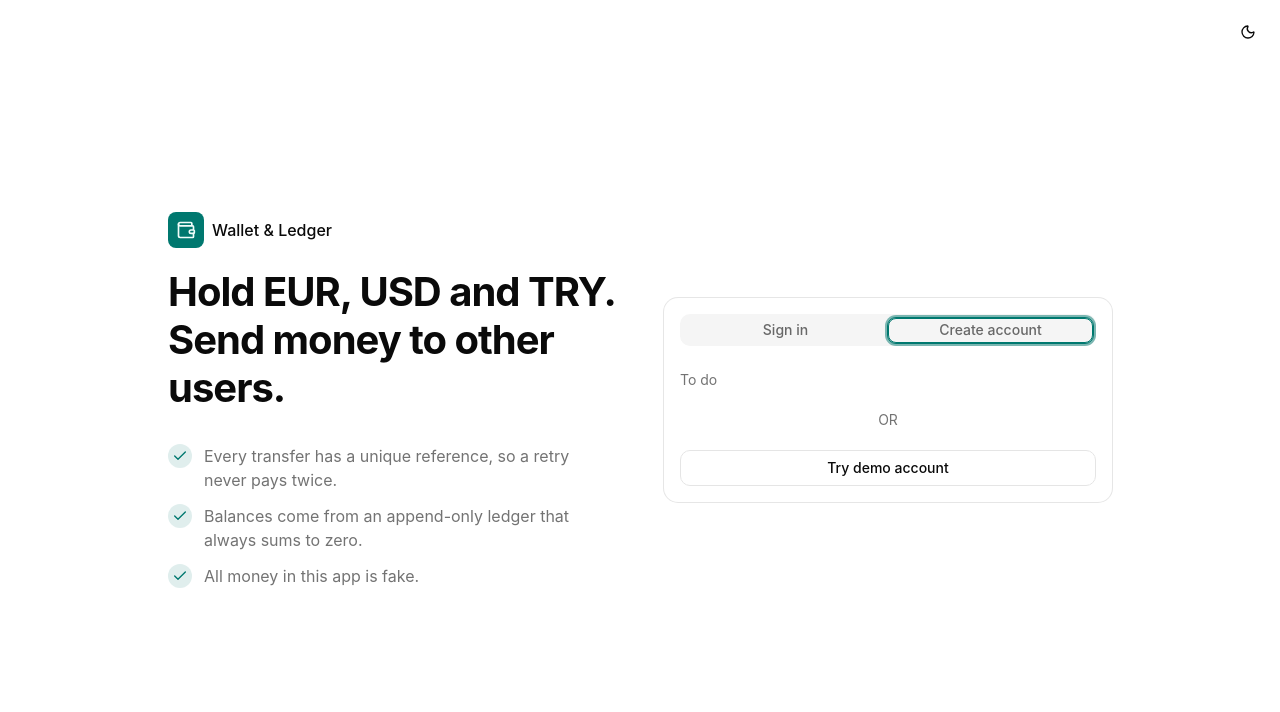
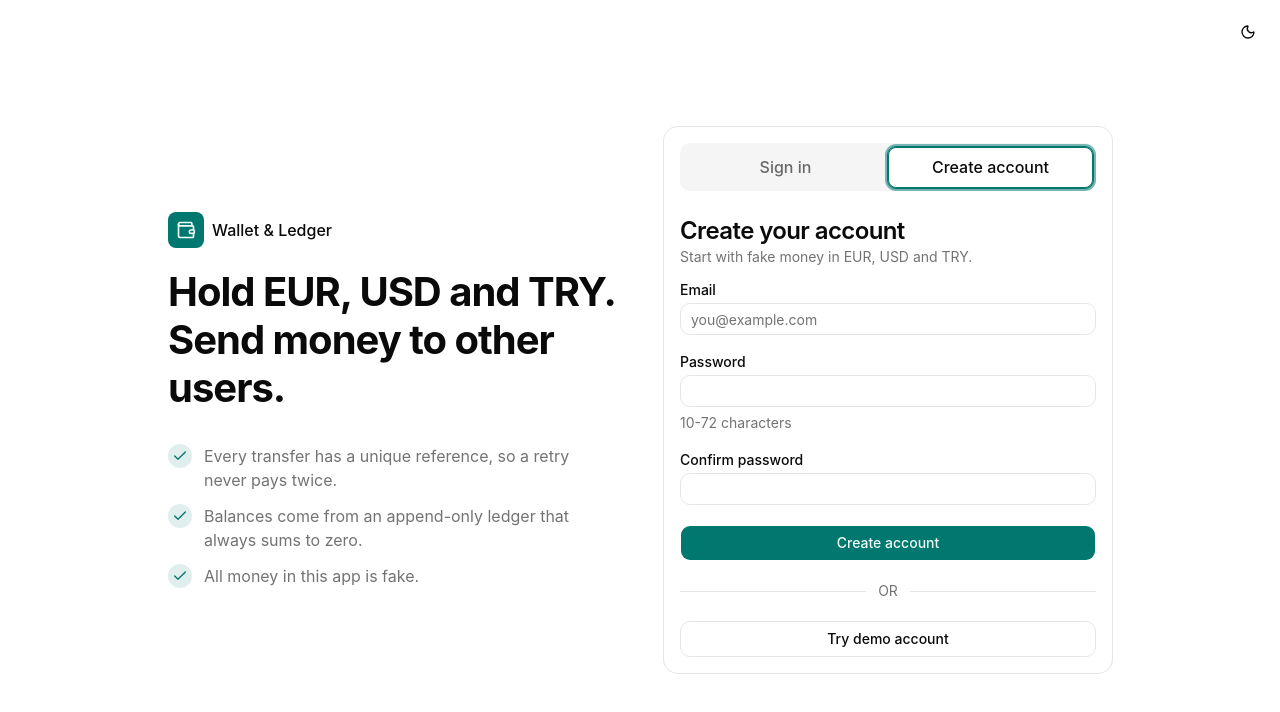
Before and after one commit to Sametkorkmazz/wallet-ledger, a React (Vite) app in the folder frontend/: page /auth in a window 1280 px wide. Both pictures are taken after typing "name@example.com", "Sample123" into the empty fields and a click on the tab "Create account". Shown: the top 712 px of the page. Built offline with nearby package versions, Linux system fonts and the light colour scheme.

Commit message:
feat: sign-up form and tab styling (#25)
* fix: import shadcn variant stylesheet for data-state variants

* feat: add sign-up tab and larger auth tabs

* feat: add sign-up tab and larger auth tabs

```diff
--- /dev/null
+++ b/frontend/src/components/auth/SignUpForm.tsx
@@ -0,0 +1,83 @@
+import { signUpSchema, type SignUpValues } from "@/schemas/auth";
+import { zodResolver } from "@hookform/resolvers/zod";
+import { useForm } from "react-hook-form";
+import { useNavigate } from "react-router-dom";
+import { Button } from "../ui/button";
+import { Input } from "../ui/input";
+import { Label } from "../ui/label";
+
+export default function SignUpForm() {
+  const {
+    register,
+    handleSubmit,
+    formState: { errors },
+  } = useForm<SignUpValues>({
+    resolver: zodResolver(signUpSchema),
+  });
+
+  const navigate = useNavigate();
+  function onSubmit() {
+    // TODO: call api.signUp(data)
+    navigate("/dashboard");
+  }
+
+  return (
+    <form
+      className="flex flex-col gap-5"
+      noValidate
+      onSubmit={handleSubmit(onSubmit)}
+    >
+      <div className="flex flex-col gap-1.5">
+        <Label htmlFor="su-email">Email</Label>
+        <Input
+          aria-invalid={!!errors.email}
+          placeholder="you@example.com"
+          autoComplete="email"
+          id="su-email"
+          {...register("email")}
+        />
+        {errors.email && (
+          <p className="text-sm text-danger">{errors.email.message}</p>
+        )}
+      </div>
+
+      <div className="flex flex-col gap-1.5">
+        <Label htmlFor="su-password">Password</Label>
+        <Input
+          aria-invalid={!!errors.password}
+          autoComplete="new-password"
+          type="password"
+          id="su-password"
+          {...register("password")}
+        />
+        {!errors.password && (
+          <span className="text-sm text-muted-foreground">
+            10-72 characters
+          </span>
+        )}
+        {errors.password && (
+          <p className="text-sm text-danger">{errors.password.message}</p>
+        )}
+      </div>
+
+      <div className="flex flex-col gap-1.5">
+        <Label htmlFor="su-confirm-password">Confirm password</Label>
+        <Input
+          aria-invalid={!!errors.confirmPassword}
+          autoComplete="new-password"
+          type="password"
+          id="su-confirm-password"
+          {...register("confirmPassword")}
+        />
+        {errors.confirmPassword && (
+          <p className="text-sm text-danger">
+            {errors.confirmPassword.message}
+          </p>
+        )}
+      </div>
+      <Button type="submit" size={"lg"}>
+        Create account
+      </Button>
+    </form>
+  );
+}
--- a/frontend/src/index.css
+++ b/frontend/src/index.css
@@ -1,5 +1,6 @@
 @import "tailwindcss";
 @import "tw-animate-css";
+@import "shadcn/tailwind.css";
 
 @custom-variant dark (&:is(.dark *));
 
--- a/frontend/src/pages/AuthPage.tsx
+++ b/frontend/src/pages/AuthPage.tsx
@@ -1,4 +1,5 @@
 import SignInForm from "@/components/auth/SignInForm";
+import SignUpForm from "@/components/auth/SignUpForm";
 import ThemeToggle from "@/components/ThemeToggle";
 import { Button } from "@/components/ui/button";
 import { Card, CardContent } from "@/components/ui/card";
@@ -44,9 +45,19 @@ export default function AuthPage() {
       <Card className="w-full max-w-md shadow-none">
         <CardContent className="flex flex-col gap-5">
           <Tabs defaultValue="signin" className="flex-col">
-            <TabsList className="grid w-full grid-cols-2">
-              <TabsTrigger value="signin">Sign in</TabsTrigger>
-              <TabsTrigger value="signup">Create account</TabsTrigger>
+            <TabsList className="grid w-full grid-cols-2 group-data-horizontal/tabs:h-12">
+              <TabsTrigger
+                value="signin"
+                className="text-base data-active:border-border"
+              >
+                Sign in
+              </TabsTrigger>
+              <TabsTrigger
+                value="signup"
+                className="text-base data-active:border-border"
+              >
+                Create account
+              </TabsTrigger>
             </TabsList>
             <TabsContent value="signin" className="flex flex-col gap-4 pt-4">
               <div>
@@ -59,8 +70,16 @@ export default function AuthPage() {
               </div>
               <SignInForm />
             </TabsContent>
-            <TabsContent value="signup" className="pt-4">
-              <p className="text-sm text-muted-foreground">To do</p>
+            <TabsContent value="signup" className="flex flex-col gap-4 pt-4">
+              <div>
+                <h2 className="text-2xl font-semibold tracking-tight">
+                  Create your account
+                </h2>
+                <p className="text-sm text-muted-foreground">
+                  Start with fake money in EUR, USD and TRY.
+                </p>
+              </div>
+              <SignUpForm />
             </TabsContent>
           </Tabs>
 
```
